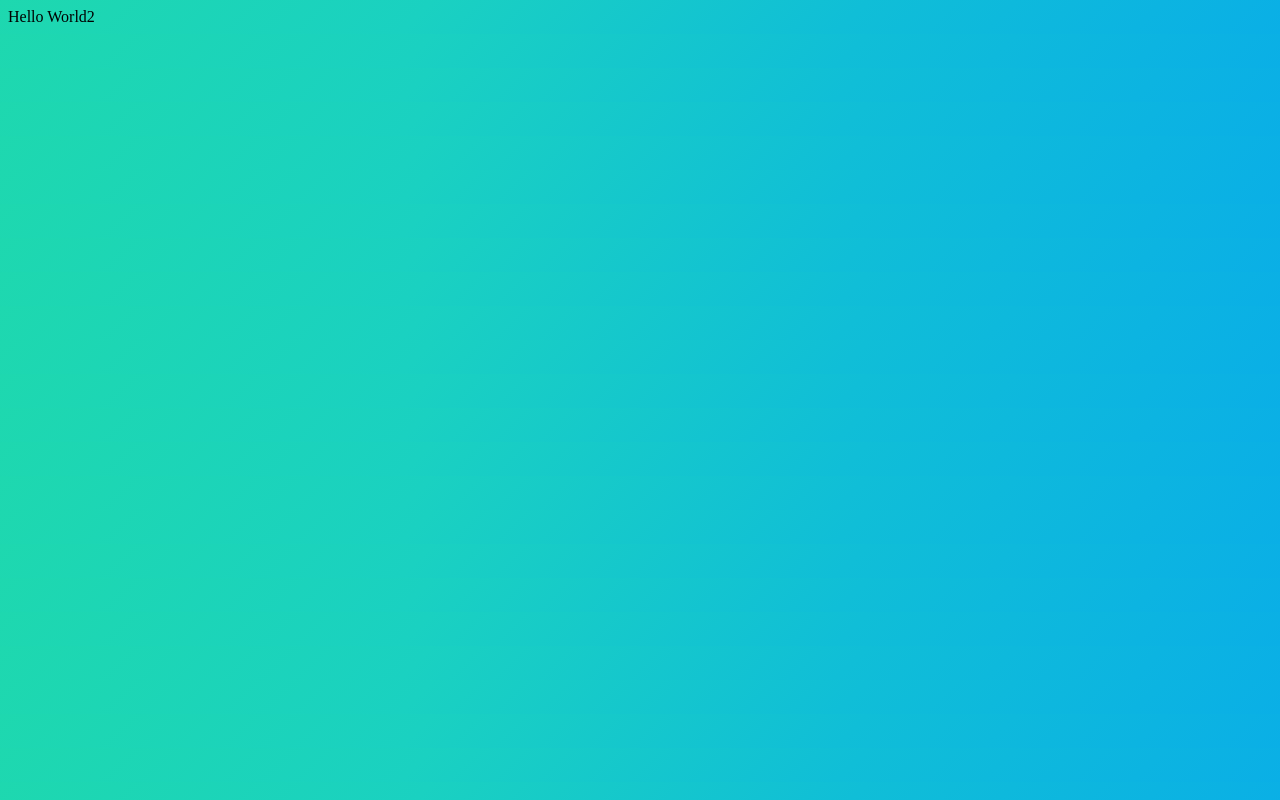
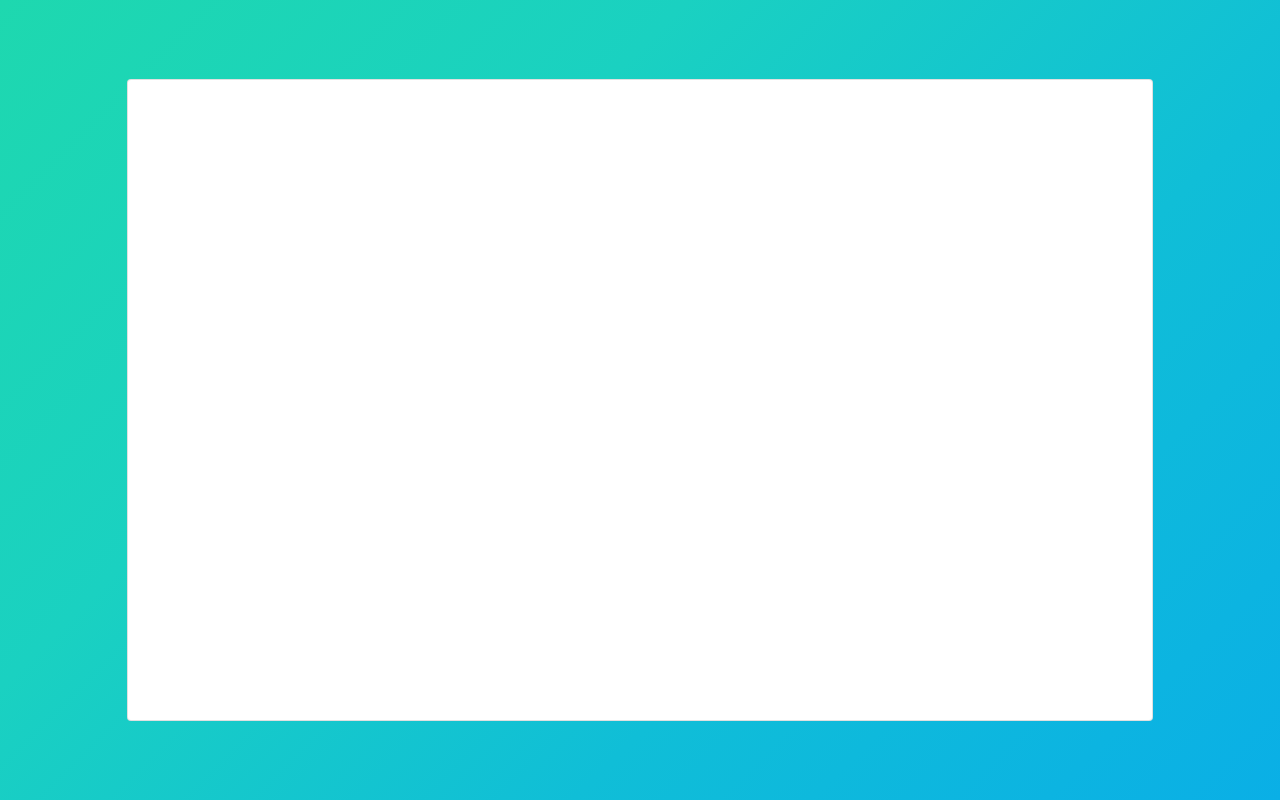
Before and after one commit to Prateeksrt/Prateeksrt.github.io, a React app: page / in a window 1280 px wide. Built offline with nearby package versions, Linux system fonts and the light colour scheme.

Commit message:
Add basic background

```diff
--- a/package.json
+++ b/package.json
@@ -28,6 +28,7 @@
     "webpack-dev-server": "^3.11.0"
   },
   "dependencies": {
+    "@material-ui/core": "^4.10.1",
     "react": "^16.13.1",
     "react-dom": "^16.13.1"
   }
--- /dev/null
+++ b/src/components/App.js
@@ -0,0 +1,6 @@
+import React from 'react';
+import MainContainer from './MainContainer';
+
+const App = () => (<MainContainer />);
+
+export default App;
--- a/src/components/HelloComponent.js
+++ /dev/null
@@ -1,5 +0,0 @@
-import React from 'react';
-
-const HelloComponent = () => (<div >Hello World2</div>);
-
-export default HelloComponent;
--- /dev/null
+++ b/src/components/MainComponent.css
@@ -0,0 +1,4 @@
+.app {
+    height: 80%;
+    width:80%;
+}
--- /dev/null
+++ b/src/components/MainContainer.js
@@ -0,0 +1,13 @@
+import React from 'react';
+import Paper from '@material-ui/core/Paper';
+import './MainComponent.css';
+
+const MainContainer = () => (
+    <Paper
+        className="app"
+        elevation={3}
+        variant="outlined"
+    />
+)
+
+export default MainContainer;
--- a/src/index.css
+++ b/src/index.css
@@ -1,3 +1,14 @@
-Body {
+#content {
     background: linear-gradient(135deg, #1ED8AF, #1AD1C1 33%, #10BED7 66%, #0AAFE6);
+    display: flex;
+    align-items: center;
+    justify-content: center;
+    height:100%;
+    width:100%;
 }
+
+html,body {
+    height:100%;
+    width:100%;
+    margin: 0;
+}
--- a/src/index.html
+++ b/src/index.html
@@ -2,6 +2,9 @@
 <html lang="en">
     <head>
         <meta charset="utf-8">
+        <meta name="viewport" content="minimum-scale=1, initial-scale=1, width=device-width"/>
+        <link rel="stylesheet" href="https://fonts.googleapis.com/css?family=Roboto:300,400,500,700&display=swap" />
+        <link rel="stylesheet" href="https://fonts.googleapis.com/icon?family=Material+Icons" />
     </head>
     <body>
         <div id="content"></div>
--- a/src/index.js
+++ b/src/index.js
@@ -1,7 +1,7 @@
-import HelloComponent from './components/HelloComponent';
+import App from './components/App';
 import React from 'react';
 import ReactDOM from 'react-dom';
 import './index.css'
 
 const wrapper = document.getElementById("content");
-ReactDOM.render(<HelloComponent />, wrapper);
+ReactDOM.render(<App />, wrapper);
```
Also changed, not shown: 1 other file (tests, documents, lock files or other folders).
